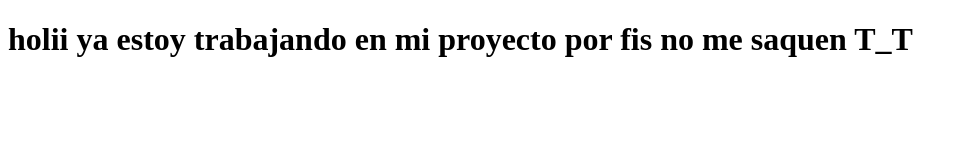
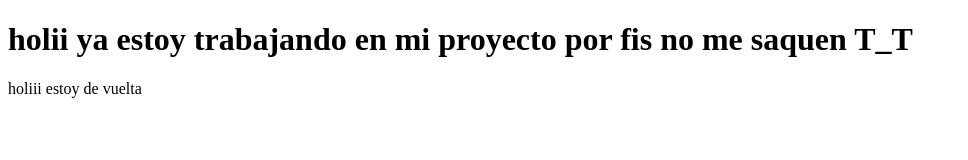
Before and after one commit to MikeDev206/challengeTextEncryptor, a plain HTML site: page index.html in a window 1280 px wide. Shown: the whole page, without its empty margins (0-968 px from the left). Drawn offline with Linux system fonts and the light colour scheme.

Commit message:
probando uno dos uno dos

```diff
--- a/index.html
+++ b/index.html
@@ -8,7 +8,7 @@
 </head>
 <body>
 	<h1>holii ya estoy trabajando en mi proyecto por fis no me saquen T_T</h1>
-
+holiii estoy de vuelta
 	<script src="/scripts/main.js"></script>
 </body>
 </html>
```
